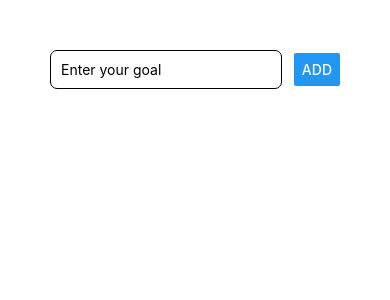
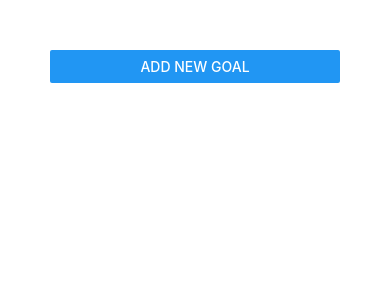
Before and after one commit to marutha/rn-guide, a React Native app: screen / in a window 390 px wide. Shown: the top 300 px of the page. Built offline with nearby package versions, Linux system fonts and the light colour scheme.

Commit message:
Add modal

```diff
--- a/App.js
+++ b/App.js
@@ -1,25 +1,33 @@
 import React, { useState } from 'react';
-import { StyleSheet, View, FlatList } from 'react-native';
+import { StyleSheet, View, FlatList, Button } from 'react-native';
 
 import GoalItem from './Components/GoalItem'
 import GoalInput from './Components/GoalInput'
 
 export default function App() {
   const [courseGoals, setCourseGoals] = useState([]);
+  const [isAddMode, setIsAddMode] = useState(false);
 
-  const addGoalHandler = (enteredGoal) =>
+  const addGoalHandler = (enteredGoal) => {
     setCourseGoals(courseGoals => [
       ...courseGoals,
       { id: Math.random().toString(), value: enteredGoal }
     ]);
+    toggleModal();
+  }
 
   const removeGoalHandler = (id) =>
     setCourseGoals(courseGoals => courseGoals.filter(goal => goal.id != id));
 
+  const toggleModal = () => setIsAddMode(mode => !mode);
+
   return (
     <View style={styles.screen}>
+      <Button title="Add new goal" onPress={toggleModal} />
       <GoalInput
+        visible={isAddMode}
         addGoalHandler={addGoalHandler}
+        cancelGoal={toggleModal}
       />
       <FlatList
         data={courseGoals}
--- a/Components/GoalInput.js
+++ b/Components/GoalInput.js
@@ -1,10 +1,15 @@
 import React, { useState } from 'react'
-import { View, TextInput, Button, StyleSheet, } from 'react-native'
+import { View, TextInput, Button, StyleSheet, Modal } from 'react-native'
 
 const GoalInput = props => {
   const [enteredGoal, setEnteredGoal] = useState('');
 
+  const addGoal = () => {
+    props.addGoalHandler(enteredGoal);
+    setEnteredGoal('');
+  }
   return (
+    <Modal visible={props.visible} animationType="slide">
       <View style={styles.inputContainer}>
         <TextInput
           placeholder="Enter your goal"
@@ -12,8 +17,16 @@
           onChangeText={setEnteredGoal}
           value={enteredGoal}
         />
-      <Button title="Add" onPress={props.addGoalHandler.bind(this, enteredGoal)} />
+        <View style={styles.buttonContainer}>
+          <View style={styles.button}>
+            <Button title="Cancel" color="red" onPress={props.cancelGoal} />
           </View>
+          <View style={styles.button}>
+            <Button title="Add" onPress={addGoal} />
+          </View>
+        </View>
+      </View>
+    </Modal>
   );
 }
 
@@ -21,8 +34,9 @@
 
 const styles = StyleSheet.create({
   inputContainer: {
-    flexDirection: 'row',
-    justifyContent: 'space-between',
+    flex: 1,
+    // flexDirection: 'row',
+    justifyContent: 'center',
     alignItems: 'center',
   },
   input: {
@@ -31,7 +45,16 @@
     borderWidth: 1,
     padding: 10,
     borderRadius: 7,
+    marginBottom: 10,
   },
+  buttonContainer: {
+    flexDirection: 'row',
+    justifyContent: 'space-between',
+    width: '60%',
+  },
+  button: {
+    width: '40%',
+  }
 });
 
 export default GoalInput;
```
Lines whose indentation alone changed are shown as unchanged.
